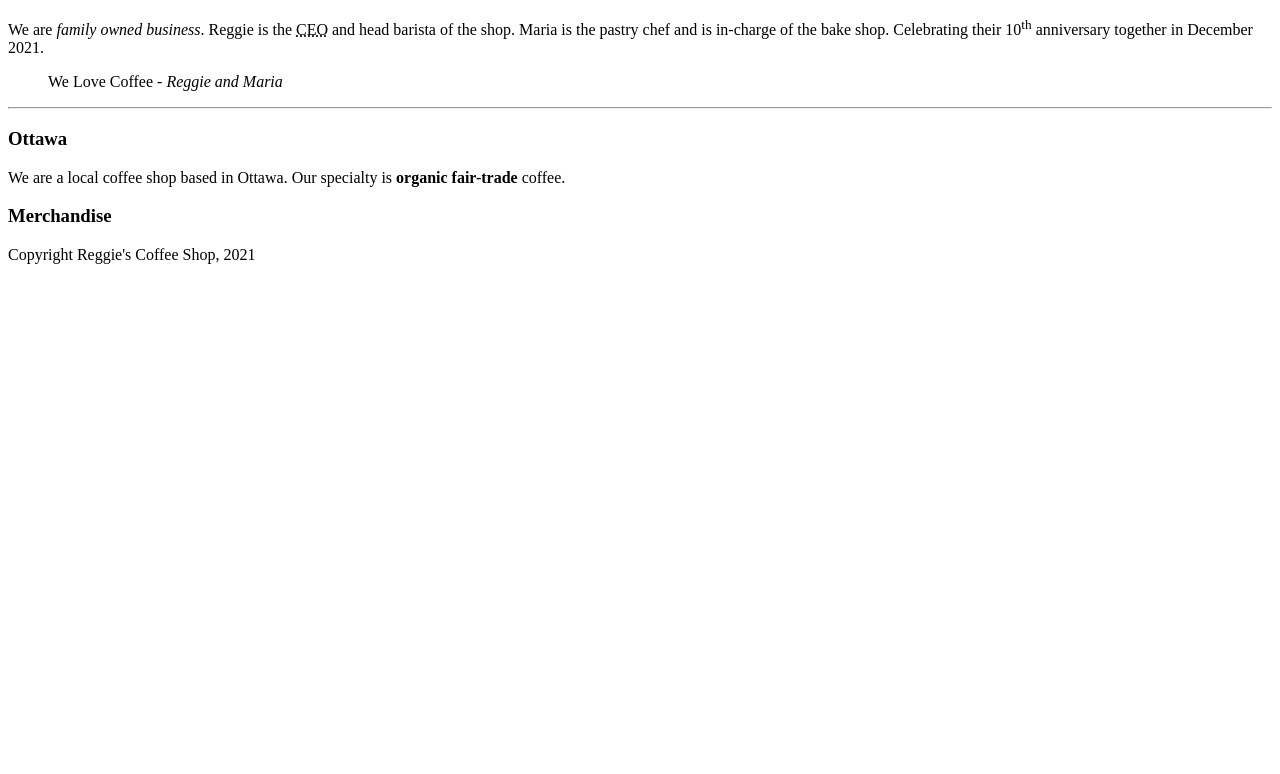
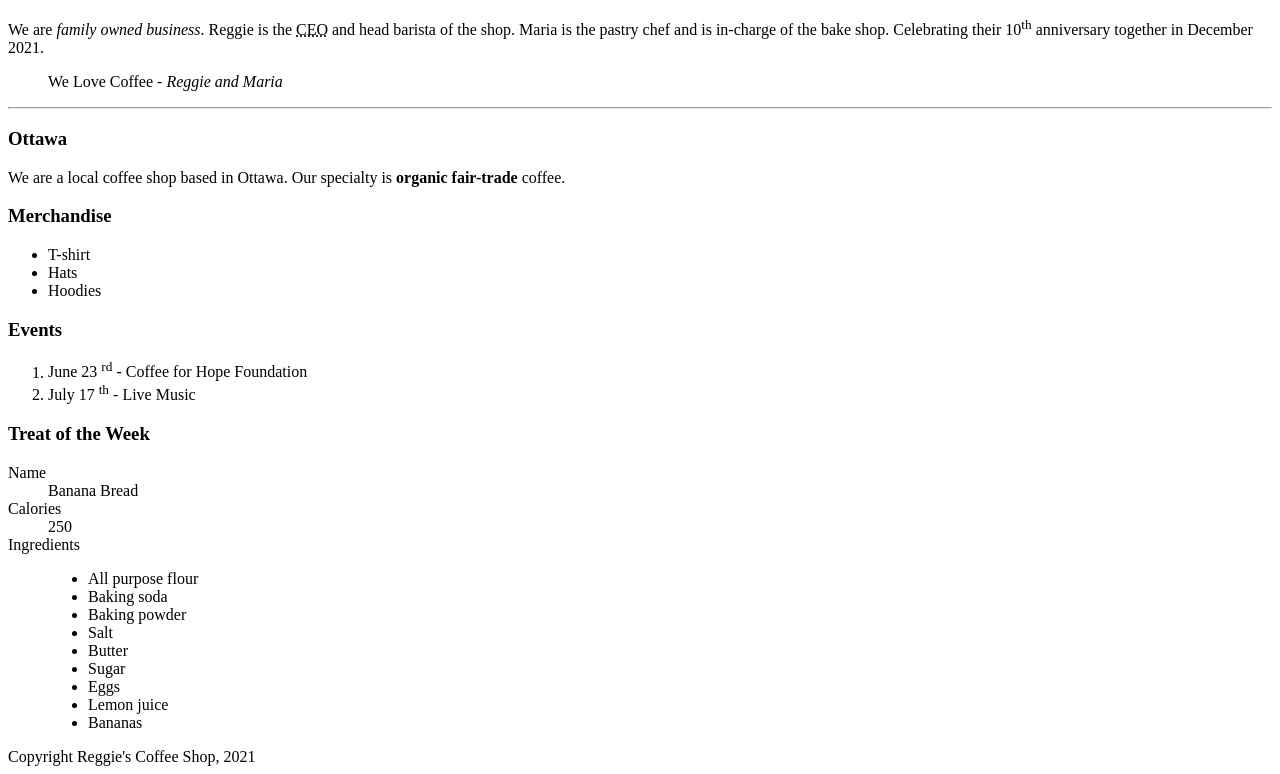
Before and after one commit to haji00/haji00.github.io, a plain HTML site: page week3/index.html in a window 1280 px wide. Shown: the part 110-884 px from the top of the page. Before the commit the page ends 800 px from the top, so only its background shows below. Drawn offline with Linux system fonts and the light colour scheme.

Commit message:
Adds HTML lists

```diff
--- a/week3/index.html
+++ b/week3/index.html
@@ -36,7 +36,45 @@
         </article>
         <aside>
             <h3>Merchandise</h3>
+            <!-- Adding unordered list for merchandise-->
+            <ul>
+                <li>T-shirt</li>
+                <li>Hats</li>
+                <li>Hoodies</li>
+            </ul>
         </aside>
+        <!-- Adding section for the ordered list -->
+        <section>
+            <h3>Events</h3>
+            <ol>
+                <li>June 23 <sup>rd</sup> - Coffee for Hope Foundation</li>
+                <li>July 17 <sup>th</sup> - Live Music</li>
+            </ol>
+        </section>
+        <!-- Adding section for the description list -->
+        <section>
+            <h3>Treat of the Week</h3>
+            <dl>
+                <dt>Name</dt>
+                <dd>Banana Bread</dd>
+                <dt>Calories</dt>
+                <dd>250</dd>
+                <dt>Ingredients</dt>
+                <dd>
+                    <ul>
+                        <li>All purpose flour</li>
+                        <li>Baking soda</li>
+                        <li>Baking powder</li>
+                        <li>Salt</li>
+                        <li>Butter</li>
+                        <li>Sugar</li>
+                        <li>Eggs</li>
+                        <li>Lemon juice</li>
+                        <li>Bananas</li>
+                    </ul>
+                </dd>
+            </dl>
+        </section>
     </main>
     <footer>
         Copyright Reggie's Coffee Shop, 2021
```
